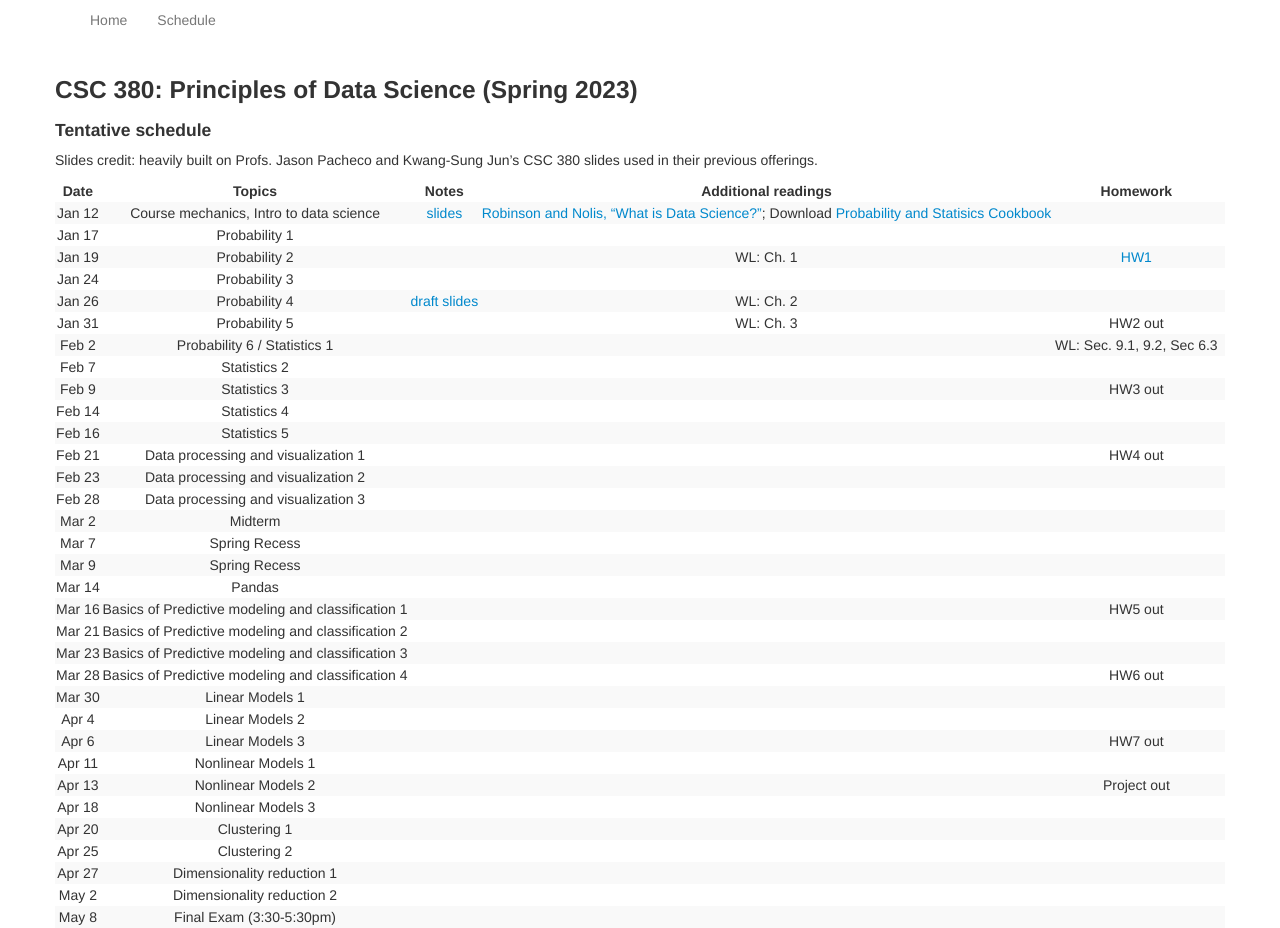
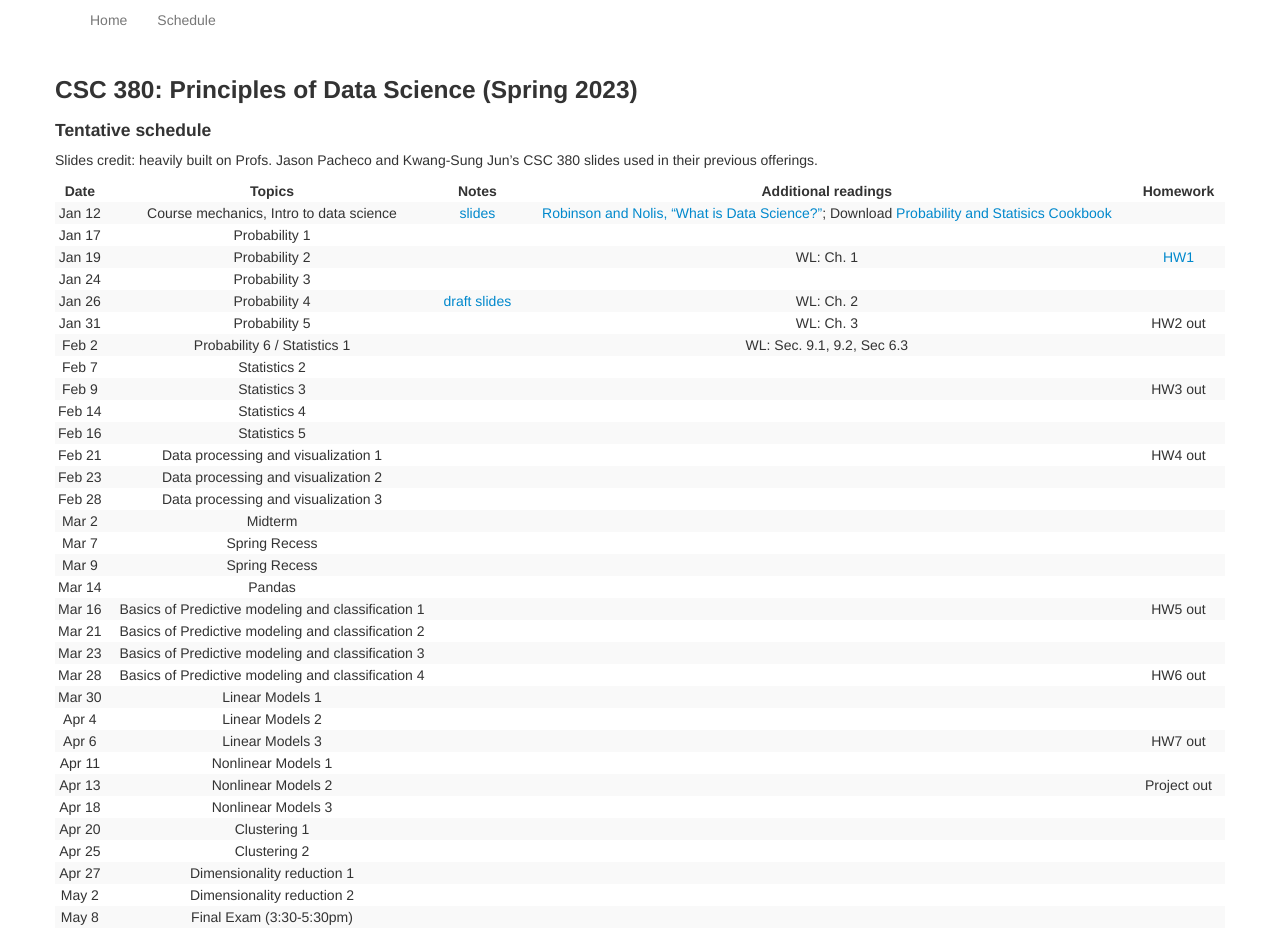
Before and after one commit to zcc1307/csc380-sp22, a Jekyll site: the page built from schedule.md, in a window 1280 px wide. Built offline with Jekyll 4.4.1, drawn with Linux system fonts in a browser that asks for light colours.

```diff
--- a/schedule.md
+++ b/schedule.md
@@ -20,7 +20,7 @@ Slides credit: heavily built on Profs. Jason Pacheco and Kwang-Sung Jun's CSC 38
 | Jan 24 |                                                      Probability 3                                                                 |                                                                             |  |  |  |
 | Jan 26 |                                                      Probability 4                                                                 |                                                                           [draft slides](https://zcc1307.github.io/csc380-sp23/Slides/23s380%2002%20probability_draft.pdf)  | WL: Ch. 2  |  |  |
 | Jan 31 |                                                      Probability 5                                                       |                                                                           |  WL: Ch. 3 |  HW2 out |
-| Feb 2  |                                                      Probability 6 / Statistics 1                                                                 |                                                                             |  | WL: Sec. 9.1, 9.2, Sec 6.3 |  |
+| Feb 2  |                                                      Probability 6 / Statistics 1                                                                 |                                                                             | WL: Sec. 9.1, 9.2, Sec 6.3  | |  |
 | Feb 7  |                                                      Statistics 2                                                                  |                                                                             |  |  |  |
 | Feb 9  |                                                      Statistics 3                                                                  |                                                                             |  | HW3 out |
 | Feb 14 |                                                      Statistics 4                                            |                                                                             |  |  |
```
